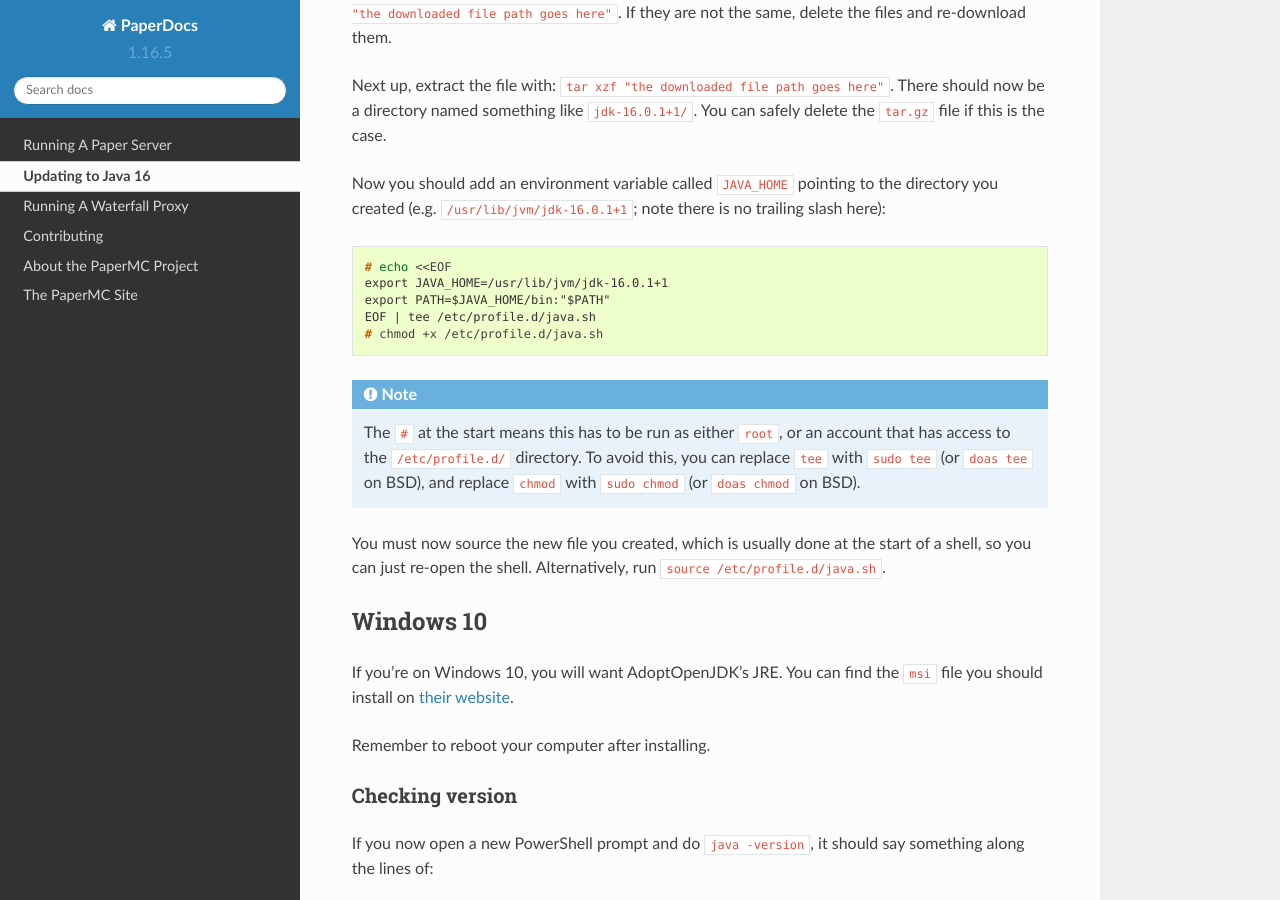
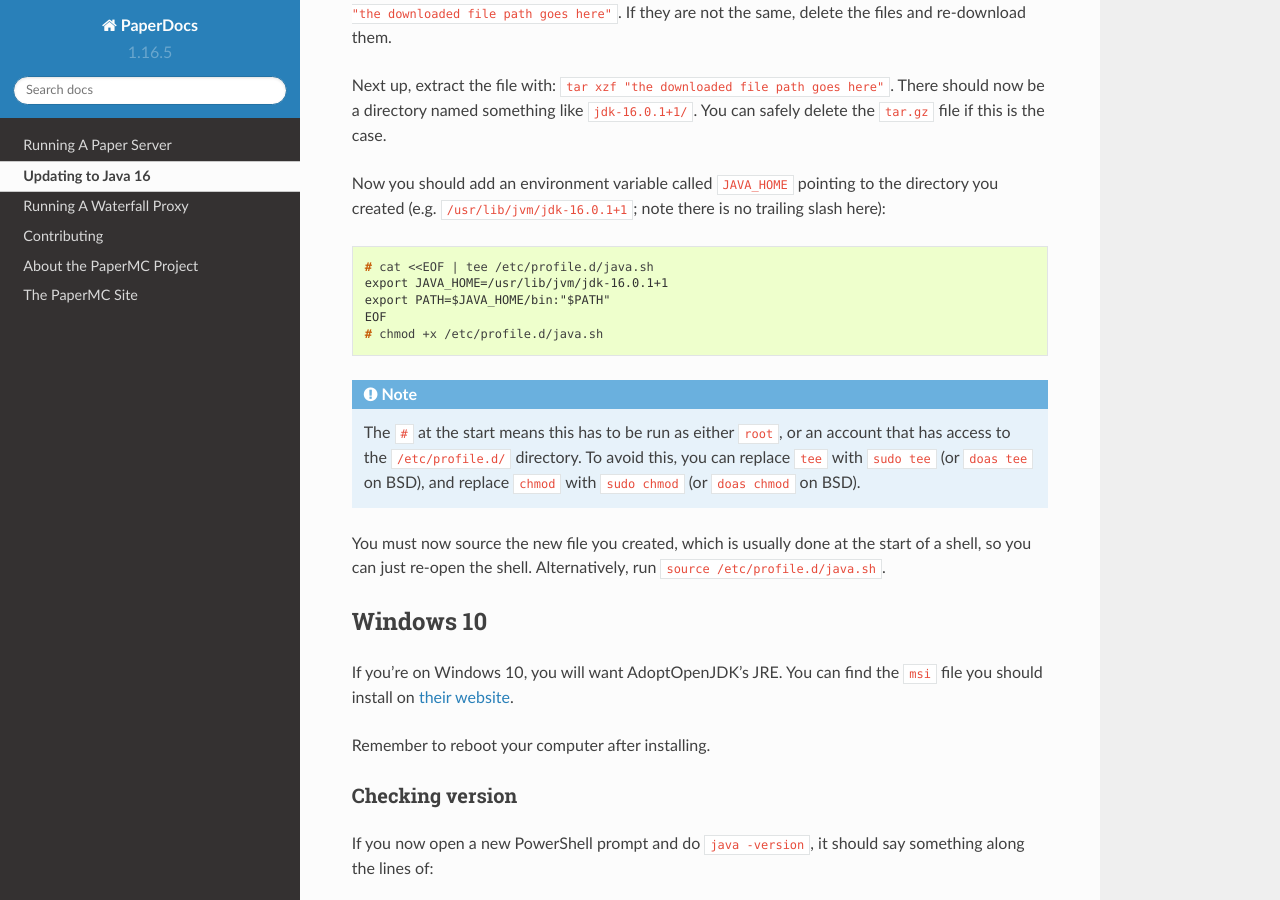
Before and after one commit to PaperMC/PaperDocs, a Sphinx documentation site: the page built from source/java-update/index.rst, in a window 1280 px wide and 900 px high, scrolled down 5482 px. Built offline with Sphinx 7.4.7 and the Read the Docs theme 2.0.0, drawn with Linux system fonts in a browser that asks for light colours; pages that are not in the unit, such as notebooks, are missing from menus.

Commit message:
proper heredoc

```diff
--- a/source/java-update/index.rst
+++ b/source/java-update/index.rst
@@ -243,10 +243,10 @@ trailing slash here):
 
 .. code-block:: console
 
-    # echo <<EOF
+    # cat <<EOF | tee /etc/profile.d/java.sh
     export JAVA_HOME=/usr/lib/jvm/jdk-16.0.1+1
     export PATH=$JAVA_HOME/bin:"$PATH"
-    EOF | tee /etc/profile.d/java.sh
+    EOF
     # chmod +x /etc/profile.d/java.sh
 
 .. note::
```
